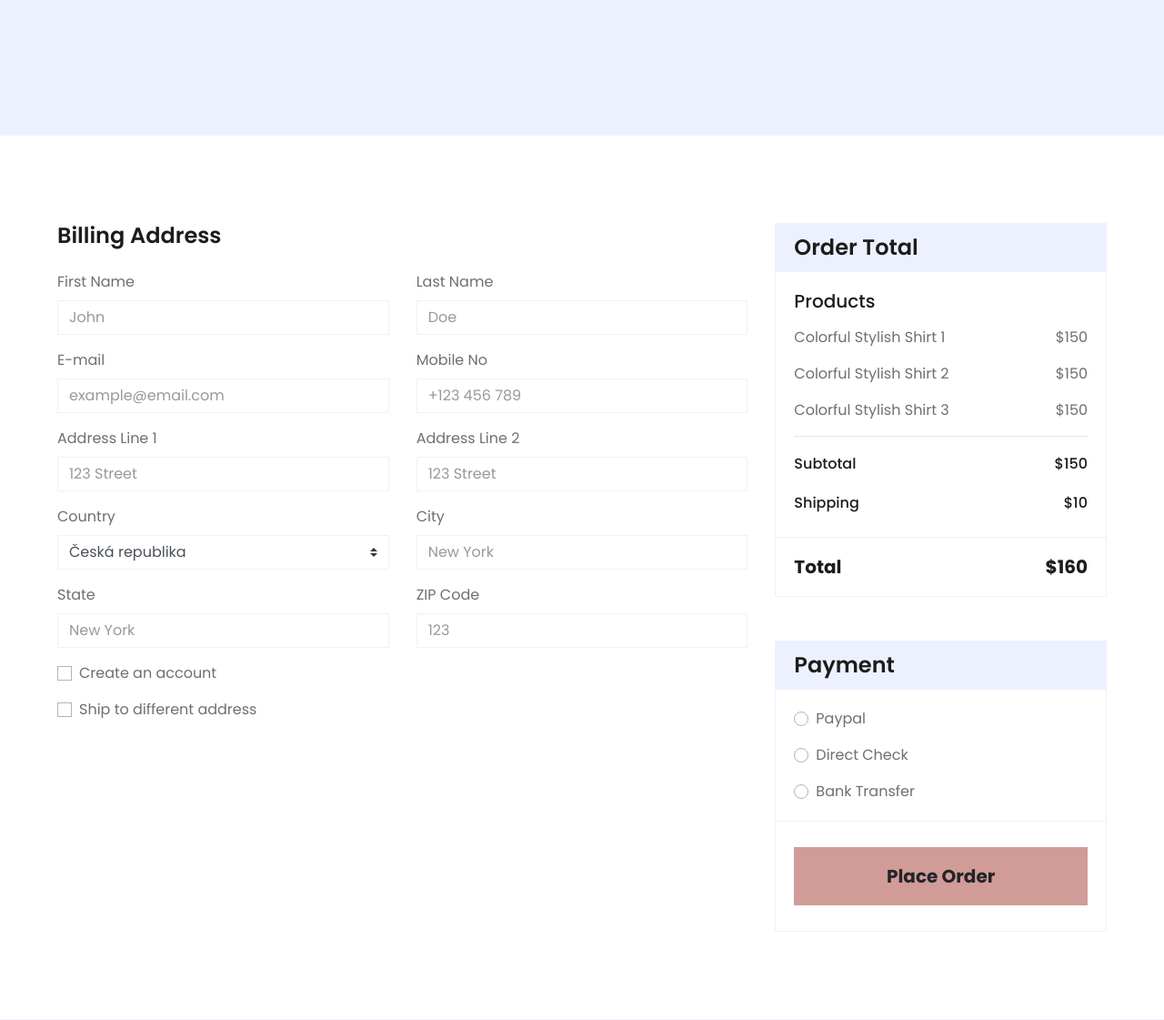
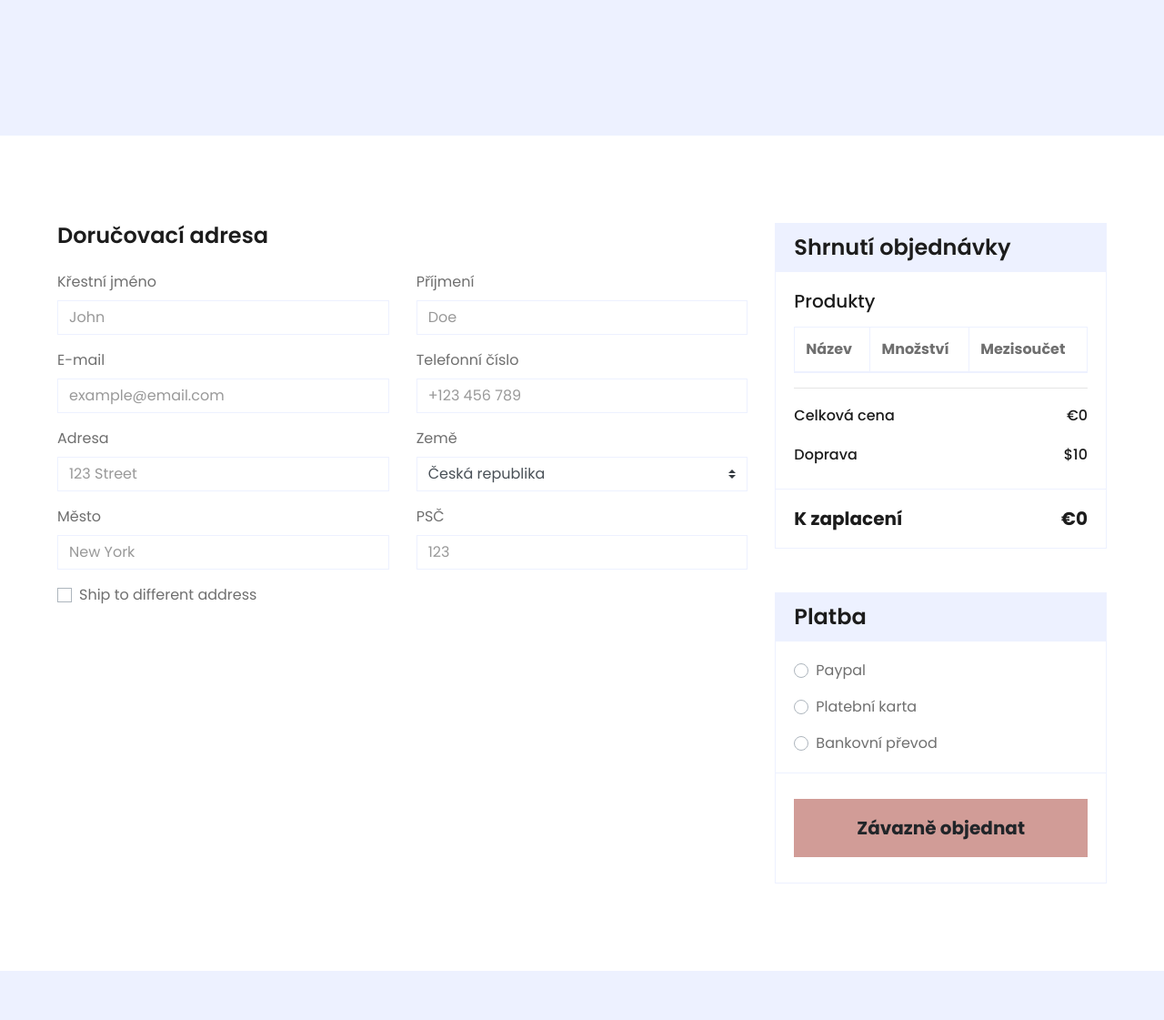
Before and after one commit to Determinathor/Discovery_adventure, a Django app: page /checkout/ in a window 1280 px wide. Shown: the part 234-1355 px from the top of the page at 91% size. Run offline with Django 4.2, Linux system fonts and the light colour scheme; a user stored in the database is signed in; tables that the repository leaves empty hold one stand-in row (values such as "Sample post"); lists and menus that the app fills with data are empty; some libraries are stand-ins or nearby versions.

Commit message:
Profile duplication fix. Checkout template and view, preparation for placing order.

```diff
--- a/discovery_adventure/urls.py
+++ b/discovery_adventure/urls.py
@@ -9,7 +9,7 @@ from accounts.views import SignUpView, SubmittablePasswordChangeView, my_view
 from viewer.views import home, ProductsListView, ProductTemplateView, ProductCreateView, CategoryListView, \
     CategoryTemplateView, RandomProductTemplateView, FAQView, \
     ProductUpdateView, ProductDeleteView, ProductSortedLowListView, ProductSortedHighListView, \
-    ProductsCheckoutListView, add_to_cart, cart_view, delete_order_line, remove_from_cart, Contactview
+    add_to_cart, cart_view, delete_order_line, remove_from_cart, Contactview, checkout_view
 
 urlpatterns = [
 
@@ -29,13 +29,15 @@ urlpatterns = [
     path('product/delete/<pk>/', ProductDeleteView.as_view(), name='product_delete'), # odstranění produktu
     path('faq/', FAQView.as_view(), name='faq'), # faq stránka
     path('contact/', Contactview.as_view(), name='contact'), # faq stránka
-    path('checkout/', ProductsCheckoutListView.as_view(), name='checkout'),
-    # path('cart/', ProductsCartListView.as_view(), name='cart'),
+
+    # path('checkout/', CheckoutView.as_view(), name='checkout'),
 
     path('add-to-cart/<pk>/', add_to_cart, name='add_to_cart'),
     path('remove-from-cart/<pk>/', remove_from_cart, name='remove_from_cart'),
     path('delete-order-line/<pk>/', delete_order_line, name='delete_order_line'),
     path('cart/', cart_view, name='cart_view'),
+    path('checkout/', checkout_view, name='checkout'),
+    # path('place_order/<int:order_id>/', place_order, name='place_order'),
 
 
 
--- a/viewer/templates/checkout.html
+++ b/viewer/templates/checkout.html
@@ -7,14 +7,14 @@
         <div class="row px-xl-5">
             <div class="col-lg-8">
                 <div class="mb-4">
-                    <h4 class="font-weight-semi-bold mb-4">Billing Address</h4>
+                    <h4 class="font-weight-semi-bold mb-4">Doručovací adresa</h4>
                     <div class="row">
                         <div class="col-md-6 form-group">
-                            <label>First Name</label>
+                            <label>Křestní jméno</label>
                             <input class="form-control" type="text" placeholder="John">
                         </div>
                         <div class="col-md-6 form-group">
-                            <label>Last Name</label>
+                            <label>Příjmení</label>
                             <input class="form-control" type="text" placeholder="Doe">
                         </div>
                         <div class="col-md-6 form-group">
@@ -22,19 +22,15 @@
                             <input class="form-control" type="text" placeholder="example@email.com">
                         </div>
                         <div class="col-md-6 form-group">
-                            <label>Mobile No</label>
+                            <label>Telefonní číslo</label>
                             <input class="form-control" type="text" placeholder="+123 456 789">
                         </div>
                         <div class="col-md-6 form-group">
-                            <label>Address Line 1</label>
+                            <label>Adresa</label>
                             <input class="form-control" type="text" placeholder="123 Street">
                         </div>
                         <div class="col-md-6 form-group">
-                            <label>Address Line 2</label>
-                            <input class="form-control" type="text" placeholder="123 Street">
-                        </div>
-                        <div class="col-md-6 form-group">
-                            <label>Country</label>
+                            <label>Země</label>
                             <select class="custom-select">
                                 <option selected>Česká republika</option>
                                 <option>Afghanistan</option>
@@ -43,22 +39,12 @@
                             </select>
                         </div>
                         <div class="col-md-6 form-group">
-                            <label>City</label>
+                            <label>Město</label>
                             <input class="form-control" type="text" placeholder="New York">
                         </div>
                         <div class="col-md-6 form-group">
-                            <label>State</label>
-                            <input class="form-control" type="text" placeholder="New York">
-                        </div>
-                        <div class="col-md-6 form-group">
-                            <label>ZIP Code</label>
+                            <label>PSČ</label>
                             <input class="form-control" type="text" placeholder="123">
-                        </div>
-                        <div class="col-md-12 form-group">
-                            <div class="custom-control custom-checkbox">
-                                <input type="checkbox" class="custom-control-input" id="newaccount">
-                                <label class="custom-control-label" for="newaccount">Create an account</label>
-                            </div>
                         </div>
                         <div class="col-md-12 form-group">
                             <div class="custom-control custom-checkbox">
@@ -68,96 +54,96 @@
                         </div>
                     </div>
                 </div>
-                <div class="collapse mb-4" id="shipping-address">
-                    <h4 class="font-weight-semi-bold mb-4">Shipping Address</h4>
-                    <div class="row">
-                        <div class="col-md-6 form-group">
-                            <label>First Name</label>
-                            <input class="form-control" type="text" placeholder="John">
-                        </div>
-                        <div class="col-md-6 form-group">
-                            <label>Last Name</label>
-                            <input class="form-control" type="text" placeholder="Doe">
-                        </div>
-                        <div class="col-md-6 form-group">
-                            <label>E-mail</label>
-                            <input class="form-control" type="text" placeholder="example@email.com">
-                        </div>
-                        <div class="col-md-6 form-group">
-                            <label>Mobile No</label>
-                            <input class="form-control" type="text" placeholder="+123 456 789">
-                        </div>
-                        <div class="col-md-6 form-group">
-                            <label>Address Line 1</label>
-                            <input class="form-control" type="text" placeholder="123 Street">
-                        </div>
-                        <div class="col-md-6 form-group">
-                            <label>Address Line 2</label>
-                            <input class="form-control" type="text" placeholder="123 Street">
-                        </div>
-                        <div class="col-md-6 form-group">
-                            <label>Country</label>
-                            <select class="custom-select">
-                                <option selected>United States</option>
-                                <option>Afghanistan</option>
-                                <option>Albania</option>
-                                <option>Algeria</option>
-                            </select>
-                        </div>
-                        <div class="col-md-6 form-group">
-                            <label>City</label>
-                            <input class="form-control" type="text" placeholder="New York">
-                        </div>
-                        <div class="col-md-6 form-group">
-                            <label>State</label>
-                            <input class="form-control" type="text" placeholder="New York">
-                        </div>
-                        <div class="col-md-6 form-group">
-                            <label>ZIP Code</label>
-                            <input class="form-control" type="text" placeholder="123">
-                        </div>
-                    </div>
-                </div>
+<!--                <div class="collapse mb-4" id="shipping-address">-->
+<!--                    <h4 class="font-weight-semi-bold mb-4">Shipping Address</h4>-->
+<!--                    <div class="row">-->
+<!--                        <div class="col-md-6 form-group">-->
+<!--                            <label>First Name</label>-->
+<!--                            <input class="form-control" type="text" placeholder="John">-->
+<!--                        </div>-->
+<!--                        <div class="col-md-6 form-group">-->
+<!--                            <label>Last Name</label>-->
+<!--                            <input class="form-control" type="text" placeholder="Doe">-->
+<!--                        </div>-->
+<!--                        <div class="col-md-6 form-group">-->
+<!--                            <label>E-mail</label>-->
+<!--                            <input class="form-control" type="text" placeholder="example@email.com">-->
+<!--                        </div>-->
+<!--                        <div class="col-md-6 form-group">-->
+<!--                            <label>Mobile No</label>-->
+<!--                            <input class="form-control" type="text" placeholder="+123 456 789">-->
+<!--                        </div>-->
+<!--                        <div class="col-md-6 form-group">-->
+<!--                            <label>Address Line 1</label>-->
+<!--                            <input class="form-control" type="text" placeholder="123 Street">-->
+<!--                        </div>-->
+<!--                        <div class="col-md-6 form-group">-->
+<!--                            <label>Country</label>-->
+<!--                            <select class="custom-select">-->
+<!--                                <option selected>United States</option>-->
+<!--                                <option>Afghanistan</option>-->
+<!--                                <option>Albania</option>-->
+<!--                                <option>Algeria</option>-->
+<!--                            </select>-->
+<!--                        </div>-->
+<!--                        <div class="col-md-6 form-group">-->
+<!--                            <label>City</label>-->
+<!--                            <input class="form-control" type="text" placeholder="New York">-->
+<!--                        </div>-->
+<!--                        <div class="col-md-6 form-group">-->
+<!--                            <label>ZIP Code</label>-->
+<!--                            <input class="form-control" type="text" placeholder="123">-->
+<!--                        </div>-->
+<!--                    </div>-->
+<!--                </div>-->
             </div>
             <div class="col-lg-4">
                 <div class="card border-secondary mb-5">
                     <div class="card-header bg-secondary border-0">
-                        <h4 class="font-weight-semi-bold m-0">Order Total</h4>
+                        <h4 class="font-weight-semi-bold m-0">Shrnutí objednávky</h4>
                     </div>
                     <div class="card-body">
-                        <h5 class="font-weight-medium mb-3">Products</h5>
-                        <div class="d-flex justify-content-between">
-                            <p>Colorful Stylish Shirt 1</p>
-                            <p>$150</p>
-                        </div>
-                        <div class="d-flex justify-content-between">
-                            <p>Colorful Stylish Shirt 2</p>
-                            <p>$150</p>
-                        </div>
-                        <div class="d-flex justify-content-between">
-                            <p>Colorful Stylish Shirt 3</p>
-                            <p>$150</p>
+                        <h5 class="font-weight-medium mb-3">Produkty</h5>
+                       <div class="table-responsive">
+                            <table class="table table-bordered">
+                                <thead>
+                                    <tr>
+                                        <th scope="col">Název</th>
+                                        <th scope="col">Množství</th>
+                                        <th scope="col">Mezisoučet</th>
+                                    </tr>
+                                </thead>
+                                <tbody>
+                                    {% for item in order_summary %}
+                                    <tr>
+                                        <td>{{ item.product_title }}</td>
+                                        <td>{{ item.quantity }}</td>
+                                        <td>€{{ item.line_total }}</td>
+                                    </tr>
+                                    {% endfor %}
+                                </tbody>
+                            </table>
                         </div>
                         <hr class="mt-0">
                         <div class="d-flex justify-content-between mb-3 pt-1">
-                            <h6 class="font-weight-medium">Subtotal</h6>
-                            <h6 class="font-weight-medium">$150</h6>
+                            <h6 class="font-weight-medium">Celková cena</h6>
+                            <h6 class="font-weight-medium">€{{ total_cost }}</h6>
                         </div>
                         <div class="d-flex justify-content-between">
-                            <h6 class="font-weight-medium">Shipping</h6>
+                            <h6 class="font-weight-medium">Doprava</h6>
                             <h6 class="font-weight-medium">$10</h6>
                         </div>
                     </div>
                     <div class="card-footer border-secondary bg-transparent">
                         <div class="d-flex justify-content-between mt-2">
-                            <h5 class="font-weight-bold">Total</h5>
-                            <h5 class="font-weight-bold">$160</h5>
+                            <h5 class="font-weight-bold">K zaplacení</h5>
+                            <h5 class="font-weight-bold">€{{ total_cost }}</h5>
                         </div>
                     </div>
                 </div>
                 <div class="card border-secondary mb-5">
                     <div class="card-header bg-secondary border-0">
-                        <h4 class="font-weight-semi-bold m-0">Payment</h4>
+                        <h4 class="font-weight-semi-bold m-0">Platba</h4>
                     </div>
                     <div class="card-body">
                         <div class="form-group">
@@ -169,18 +155,18 @@
                         <div class="form-group">
                             <div class="custom-control custom-radio">
                                 <input type="radio" class="custom-control-input" name="payment" id="directcheck">
-                                <label class="custom-control-label" for="directcheck">Direct Check</label>
+                                <label class="custom-control-label" for="directcheck">Platební karta</label>
                             </div>
                         </div>
                         <div class="">
                             <div class="custom-control custom-radio">
                                 <input type="radio" class="custom-control-input" name="payment" id="banktransfer">
-                                <label class="custom-control-label" for="banktransfer">Bank Transfer</label>
+                                <label class="custom-control-label" for="banktransfer">Bankovní převod</label>
                             </div>
                         </div>
                     </div>
                     <div class="card-footer border-secondary bg-transparent">
-                        <button class="btn btn-lg btn-block btn-primary font-weight-bold my-3 py-3">Place Order</button>
+                        <a class="btn btn-lg btn-block btn-primary font-weight-bold my-3 py-3">Závazně objednat</a>
                     </div>
                 </div>
             </div>
--- a/viewer/views.py
+++ b/viewer/views.py
@@ -357,11 +357,67 @@ def delete_order_line(request, pk):
     return redirect('cart_view')
 
 
+def checkout_view(request):
+    try:
+        # Fetch the order based on the current user and status (assuming 'Pending')
+        order = Order.objects.get(User=request.user.profile, status='Pending')
+
+        # Fetch all order lines for the current order
+        order_lines = order.order_line_set.all()
+
+        # Calculate total cost of the order
+        total_cost = order.total_cost  # Assuming total_cost is pre-calculated in the Order model
+
+        # Prepare data for displaying in the template
+        order_summary = []
+        for line in order_lines:
+            line_total = line.product_price * line.quantity
+            order_summary.append({
+                'product_title': line.Product.title,
+                'quantity': line.quantity,
+                'line_total': line_total,
+            })
+
+        # Render the checkout template with the order summary data
+        return render(request, 'checkout.html', {
+            'order_summary': order_summary,
+            'total_cost': total_cost,
+        })
+
+    except Order.DoesNotExist:
+        # Handle case where the order does not exist
+        return render(request, 'checkout.html', {'order_summary': [], 'total_cost': 0})
+
+
+# def place_order(request, order_id):
+#     order = get_object_or_404(Order, id=order_id, User=request.user.profile, status='Pending')
+#     order_lines = order.order_line_set.all()
+#
+#     try:
+#         for line in order_lines:
+#             product = line.Product
+#             if product.stock >= line.quantity:
+#                 product.stock -= line.quantity
+#                 product.save()
+#             else:
+#                 messages.error(request, f"Insufficient stock for {product.title}")
+#                 return redirect('checkout')
+#
+#         order.status = 'Confirmed'
+#         order.save()
+#         messages.success(request, "Order placed successfully!")
+#         return redirect('home', order_id=order.id)
+#     except Exception as e:
+#         messages.error(request, "An error occurred while placing the order.")
+#         return redirect('checkout')
+
+
+
 # -----------------------------------------
 # CART OPERATIONS END
 # -----------------------------------------
 
-# class ProductsCartListView(ListView): #TODO: vypsat produkty v košíku z orderlines
+# class ProductsCartListView(ListView): #TODO: vypsat produkty v pokladně z orderlines
 #     model = Order_Line
 #     template_name = 'cart.html'
 #     def get_context_data(self, **kwargs):
@@ -373,10 +429,40 @@ def delete_order_line(request, pk):
 #         return context
 
 
-class ProductsCheckoutListView(ListView): #TODO: vypsat všechny produkty v checkoutu
-    model = Product
-    template_name = 'checkout.html'
-    def get_context_data(self, **kwargs):
-        context = super().get_context_data(**kwargs)
-        context['categories'] = Category.objects.all()
-        return context
+# class CheckoutView(ListView):
+#     model = Order_Line
+#     template_name = 'checkout.html'
+#     context_object_name = 'order_lines'
+#
+#     def get_queryset(self):
+#         order_id = self.kwargs['order_id']
+#         order = get_object_or_404(Order, id=order_id)
+#         return Order_Line.objects.filter(Order=order)
+#
+#     def get_context_data(self, **kwargs):
+#         context = super().get_context_data(**kwargs)
+#         order_id = self.kwargs['order_id']
+#         order = get_object_or_404(Order, id=order_id)
+#
+#         total_price = sum(line.product_price * line.quantity for line in self.get_queryset())
+#
+#         context['order'] = order
+#         context['total_price'] = total_price
+#         return context
+
+# class CheckoutView(TemplateView):
+#     template_name = 'checkout.html'
+#
+#     def get_context_data(self, **kwargs):
+#         context = super().get_context_data(**kwargs)
+#         order_id = self.kwargs.get('order_id')
+#
+#         order = get_object_or_404(Order, pk=order_id)
+#         order_lines = Order_Line.objects.filter(Order=order)
+#
+#         total_price = sum(line.product_price * line.quantity for line in order_lines)
+#
+#         context['order'] = order
+#         context['order_lines'] = order_lines
+#         context['total_price'] = total_price
+#         return context
```
Also changed, not shown: accounts/views.py (+13 -13 lines), viewer/templates/cart.html (+31 -29 lines).
